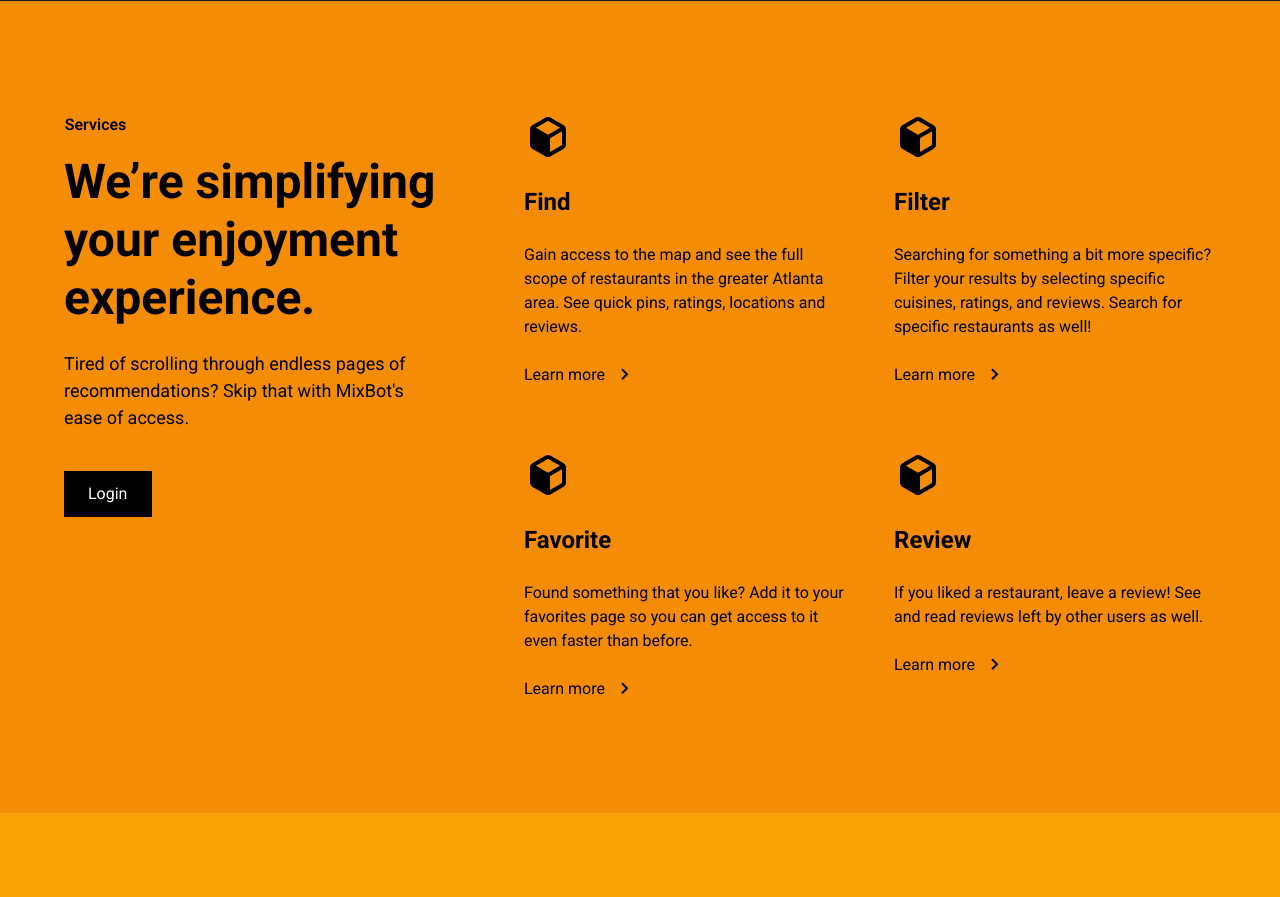
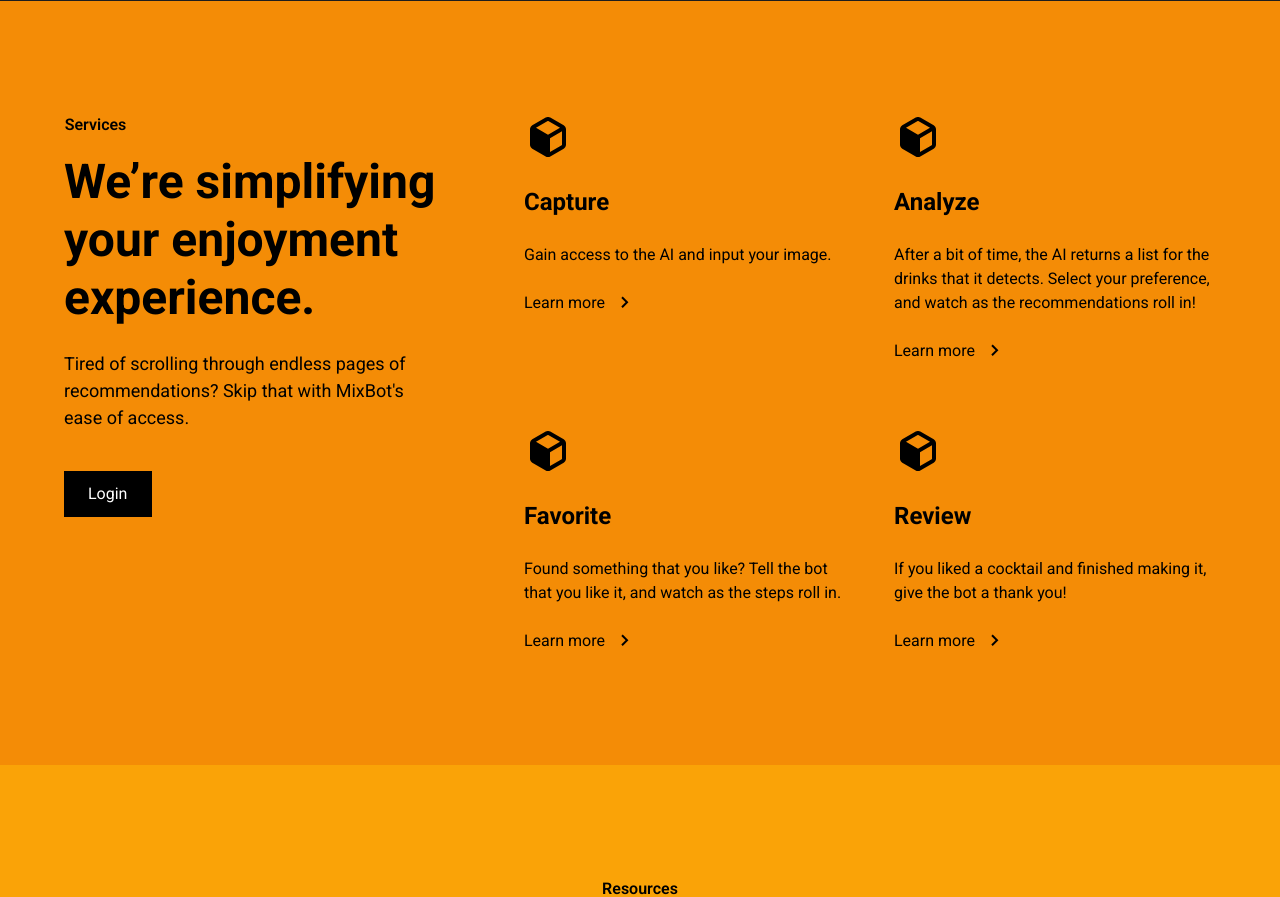
Before and after one commit to pammikoundi/CockTAIL, a Django app: page / in a window 1280 px wide. Shown: the part 2005-2902 px from the top of the page. Run offline with Django 5.2, Linux system fonts and the light colour scheme.

Commit message:
Update home.html

```diff
--- a/WebsiteTail/templates/home.html
+++ b/WebsiteTail/templates/home.html
@@ -153,11 +153,9 @@
                   src="{% static '' %}./public/icon--relume-3.svg"
                 />
 
-                <h3 class="heading13">Find</h3>
+                <h3 class="heading13">Capture</h3>
                 <div class="text14">
-                  Gain access to the map and see the full scope of restaurants
-                  in the greater Atlanta area. See quick pins, ratings,
-                  locations and reviews.
+                  Gain access to the AI and input your image.
                 </div>
                 <div class="button60">
                   <div class="button61" id="buttonFind">Learn more</div>
@@ -177,11 +175,10 @@
                   src="{% static '' %}./public/icon--relume-3.svg"
                 />
 
-                <h3 class="heading14">Filter</h3>
+                <h3 class="heading14">Analyze</h3>
                 <div class="text15">
-                  Searching for something a bit more specific? Filter your
-                  results by selecting specific cuisines, ratings, and reviews.
-                  Search for specific restaurants as well!
+                  After a bit of time, the AI returns a list for the drinks that it detects.
+                    Select your preference, and watch as the recommendations roll in!
                 </div>
                 <div class="button62">
                   <div class="button63" id="buttonFilter">Learn more</div>
@@ -205,8 +202,8 @@
 
                 <h3 class="heading15">Favorite</h3>
                 <div class="text16">
-                  Found something that you like? Add it to your favorites page
-                  so you can get access to it even faster than before.
+                  Found something that you like? Tell the bot that you like it, and watch as
+                    the steps roll in.
                 </div>
                 <div class="button64">
                   <div class="button65" id="buttonFavorite">Learn more</div>
@@ -228,8 +225,7 @@
 
                 <h3 class="heading16">Review</h3>
                 <div class="text17">
-                  If you liked a restaurant, leave a review! See and read
-                  reviews left by other users as well.
+                  If you liked a cocktail and finished making it, give the bot a thank you!
                 </div>
                 <div class="button66">
                   <div class="button67" id="buttonReview">Learn more</div>
```
